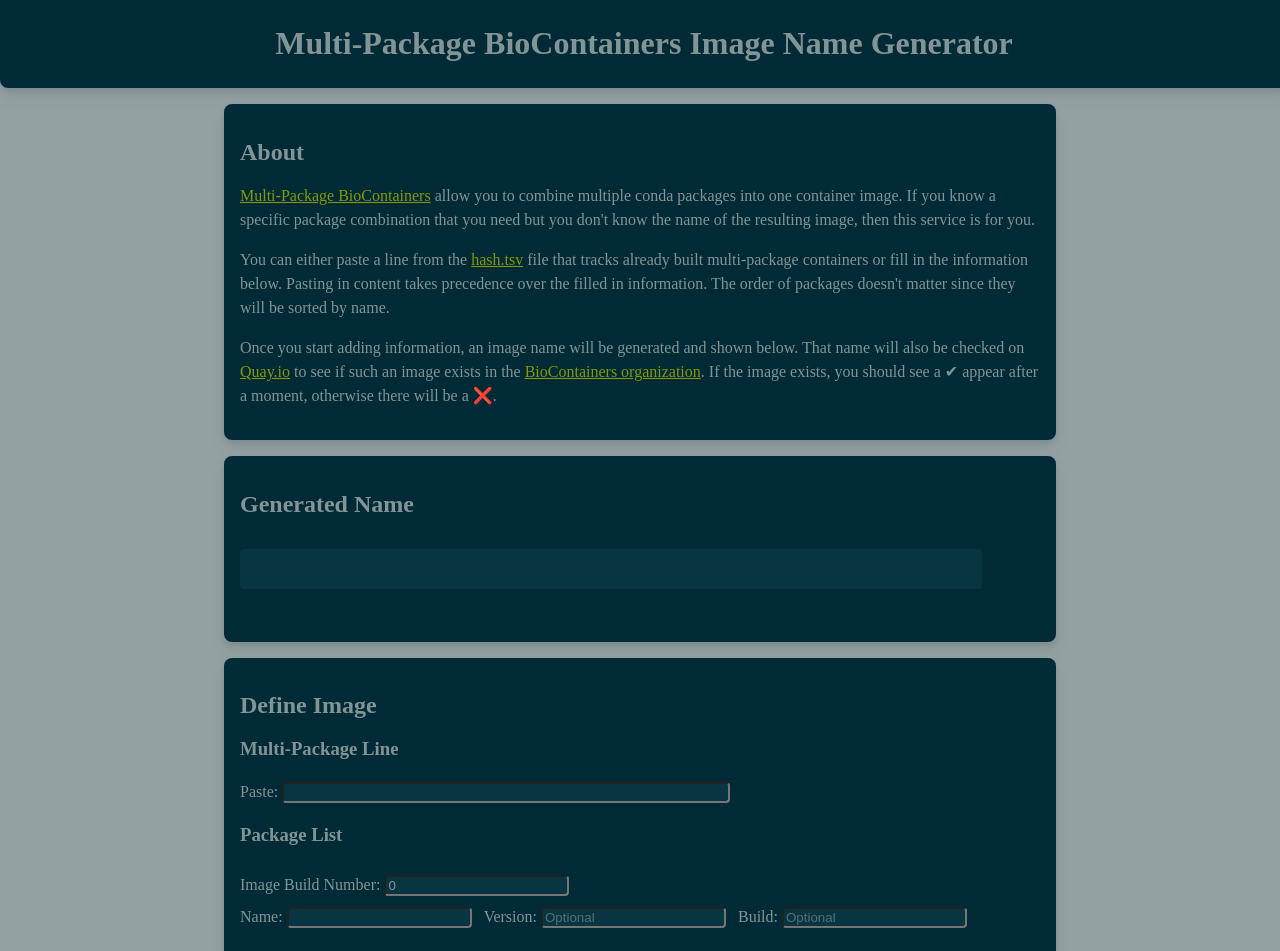
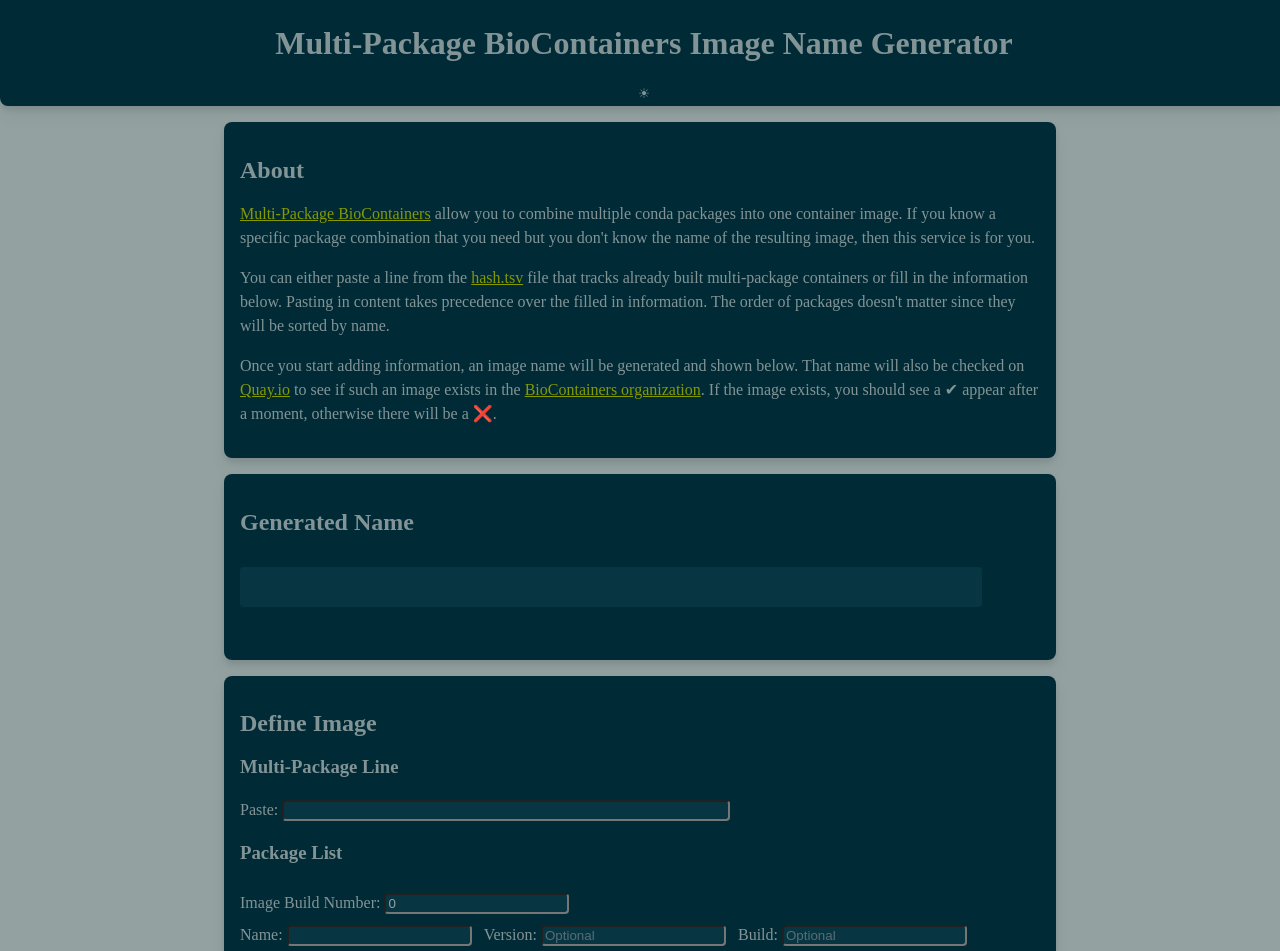
Before and after one commit to Midnighter/mulled, a SvelteKit app: page / in a window 1280 px wide. Shown: the top 951 px of the page. Built offline with nearby package versions, Linux system fonts and the light colour scheme.

Commit message:
refactor: add a dark and light theme

```diff
--- a/src/components/Card.svelte
+++ b/src/components/Card.svelte
@@ -1,15 +1,20 @@
 <script lang="ts">
+    import type { ITheme } from '$lib/theme';
+
+    export let theme: ITheme;
     export let header: string;
 </script>
 
-<div class="card">
+<div
+    class="card"
+    style="background-color: {theme.backgroundColor}; color: {theme.fontColor};"
+>
     <h2>{header}</h2>
     <slot />
 </div>
 
 <style>
     .card {
-        background-color: var(--base03);
         border-radius: 0.5rem;
         filter: drop-shadow(0 10px 8px rgb(0 0 0 / 0.04))
             drop-shadow(0 4px 3px rgb(0 0 0 / 0.1));
--- /dev/null
+++ b/src/lib/theme.ts
@@ -0,0 +1,20 @@
+export interface ITheme {
+    backgroundColor: string;
+    fontColor: string;
+    backHighlight: string;
+    fontHighlight: string;
+}
+
+export const dark = {
+    backgroundColor: 'var(--base03)',
+    fontColor: 'var(--base0)',
+    backHighlight: 'var(--base02)',
+    fontHighlight: 'var(--base1)'
+} as ITheme;
+
+export const light = {
+    backgroundColor: 'var(--base3)',
+    fontColor: 'var(--base00)',
+    backHighlight: 'var(--base2)',
+    fontHighlight: 'var(--base01)'
+} as ITheme;
--- a/src/routes/+page.svelte
+++ b/src/routes/+page.svelte
@@ -6,6 +6,7 @@
         TargetPackage,
         Package
     } from '$lib/mulled';
+    import { dark, light } from '$lib/theme';
     import { PUBLIC_QUAY_API } from '$env/static/public';
     import Card from '$components/Card.svelte';
     // Relative project imports
@@ -15,12 +16,17 @@
     import HashLineInput from './HashLineInput.svelte';
     import PackageList from './PackageList.svelte';
 
+    let isDark = true;
     let hashLine = '';
     let imageBuild = '0';
     let packages: Package[] = [new Package('')];
     let image: MultiPackageV2Image | null = null;
     let exists: boolean | null = null;
     let timer: ReturnType<typeof setTimeout>;
+
+    function toggleTheme() {
+        isDark = !isDark;
+    }
 
     function checkImageExistance() {
         exists = null;
@@ -86,18 +92,24 @@
     }
 </script>
 
-<Header />
+<Header {isDark} theme={isDark ? dark : light} {toggleTheme} />
 
 <div id="content">
-    <Card header="About">
+    <Card header="About" theme={isDark ? dark : light}>
         <Description />
     </Card>
-    <Card header="Generated Name">
-        <ResultName {image} {exists} />
+    <Card header="Generated Name" theme={isDark ? dark : light}>
+        <ResultName {image} {exists} theme={isDark ? dark : light} />
     </Card>
-    <Card header="Define Image">
-        <HashLineInput bind:hashLine />
-        <PackageList bind:packages bind:imageBuild {addPackage} {removePackage} />
+    <Card header="Define Image" theme={isDark ? dark : light}>
+        <HashLineInput bind:hashLine theme={isDark ? dark : light} />
+        <PackageList
+            bind:packages
+            bind:imageBuild
+            {addPackage}
+            {removePackage}
+            theme={isDark ? dark : light}
+        />
         <button id="reset" on:click|preventDefault={resetInfo}>Reset</button>
     </Card>
 </div>
@@ -116,22 +128,18 @@
     }
     :global(body) {
         background-color: var(--base1);
-        color: var(--base0);
         margin: 0;
     }
     :global(a) {
         color: var(--green);
     }
     :global(input) {
-        background-color: var(--base02);
-        color: var(--base0);
         border-radius: 0.25rem;
     }
     :global(::placeholder) {
         color: var(--base01);
     }
     :global(button) {
-        background-color: var(--base1);
         border-radius: 0.25rem;
     }
     #content {
--- a/src/routes/HashLineInput.svelte
+++ b/src/routes/HashLineInput.svelte
@@ -1,4 +1,7 @@
 <script lang="ts">
+    import type { ITheme } from '$lib/theme';
+
+    export let theme: ITheme;
     export let hashLine: string;
 </script>
 
@@ -6,7 +9,11 @@
     <h3>Multi-Package Line</h3>
     <label>
         Paste:
-        <input type="text" bind:value={hashLine} />
+        <input
+            type="text"
+            bind:value={hashLine}
+            style="background-color: {theme.backHighlight}; color: {theme.fontHighlight};"
+        />
     </label>
 </div>
 
--- a/src/routes/Header.svelte
+++ b/src/routes/Header.svelte
@@ -1,11 +1,31 @@
-<div>
+<script lang="ts">
+    import type { ITheme } from '$lib/theme';
+
+    export let theme: ITheme;
+    export let isDark: boolean;
+    export let toggleTheme: CallableFunction;
+
+    let symbol: string;
+
+    $: if (isDark) {
+        symbol = '&#9728;';
+    } else {
+        symbol = '&#9789;';
+    }
+</script>
+
+<div style="background-color: {theme.backgroundColor}; color: {theme.fontColor};">
     <h1>Multi-Package BioContainers Image Name Generator</h1>
+    <button
+        id="themeToggle"
+        on:click|preventDefault={toggleTheme}
+        style="color: {theme.fontColor};">{@html symbol}</button
+    >
 </div>
 
 <style>
     div {
         width: 100%;
-        background-color: var(--base03);
         border-bottom-left-radius: 0.5rem;
         border-bottom-right-radius: 0.5rem;
         filter: drop-shadow(0 10px 8px rgb(0 0 0 / 0.04))
@@ -14,4 +34,9 @@
         margin-bottom: 1rem;
         text-align: center;
     }
+    #themeToggle {
+        border: 0;
+        background-color: transparent;
+        cursor: pointer;
+    }
 </style>
--- a/src/routes/PackageInput.svelte
+++ b/src/routes/PackageInput.svelte
@@ -1,8 +1,7 @@
 <script lang="ts">
-    // Library imports
-    import { tick } from 'svelte';
     // Absolute project imports
     import type { Package } from '$lib/mulled';
+    import type { ITheme } from '$lib/theme';
 
     export let pkg: Package;
     export let index: number;
@@ -10,6 +9,7 @@
     export let canRemove = false;
     export let addPackage: CallableFunction;
     export let removePackage: CallableFunction;
+    export let theme: ITheme;
 
     let name = pkg.name;
     let version = pkg.version;
@@ -33,15 +33,29 @@
 <div>
     <label>
         Name:
-        <input type="text" bind:value={name} />
+        <input
+            type="text"
+            bind:value={name}
+            style="background-color: {theme.backHighlight}; color: {theme.fontHighlight};"
+        />
     </label>
     <label>
         Version:
-        <input type="text" placeholder="Optional" bind:value={version} />
+        <input
+            type="text"
+            placeholder="Optional"
+            bind:value={version}
+            style="background-color: {theme.backHighlight}; color: {theme.fontHighlight};"
+        />
     </label>
     <label>
         Build:
-        <input type="text" placeholder="Optional" bind:value={build} />
+        <input
+            type="text"
+            placeholder="Optional"
+            bind:value={build}
+            style="background-color: {theme.backHighlight}; color: {theme.fontHighlight};"
+        />
     </label>
     {#if canRemove}
         <button on:click|preventDefault={() => removePackage(index)}>Remove</button>
--- a/src/routes/PackageList.svelte
+++ b/src/routes/PackageList.svelte
@@ -1,6 +1,7 @@
 <script lang="ts">
     // Absolute project imports
     import type { Package } from '$lib/mulled';
+    import type { ITheme } from '$lib/theme';
     // Relative project imports
     import PackageInput from './PackageInput.svelte';
 
@@ -8,6 +9,7 @@
     export let imageBuild: string;
     export let addPackage: CallableFunction;
     export let removePackage: CallableFunction;
+    export let theme: ITheme;
 </script>
 
 <h3>Package List</h3>
@@ -21,6 +23,7 @@
                 min="0"
                 placeholder="Optional"
                 bind:value={imageBuild}
+                style="background-color: {theme.backHighlight}; color: {theme.fontHighlight};"
             />
         </label>
     </div>
@@ -33,6 +36,7 @@
             canRemove={idx > 0}
             {addPackage}
             {removePackage}
+            {theme}
         />
     {/each}
 </div>
--- a/src/routes/ResultName.svelte
+++ b/src/routes/ResultName.svelte
@@ -1,7 +1,9 @@
 <script lang="ts">
     // Absolute project imports
+    import type { ITheme } from '$lib/theme';
     import type { MultiPackageV2Image } from '$lib/mulled';
 
+    export let theme: ITheme;
     export let image: MultiPackageV2Image | null;
     export let exists: boolean | null;
 
@@ -20,7 +22,10 @@
 </script>
 
 <div>
-    <pre> <code>{name}</code> {#if name}
+    <pre
+        style="background-color: {theme.backHighlight}; color: {theme.fontHighlight};"> <code
+            >{name}</code
+        > {#if name}
             <button
                 id="copy"
                 on:click|preventDefault={() => navigator.clipboard.writeText(name)}
@@ -36,8 +41,6 @@
         min-width: 93ch;
         min-height: 1.5rem;
         padding: 0.5rem;
-        background-color: var(--base02);
-        color: var(--base1);
         border-radius: 0.25rem;
     }
     code {
```
